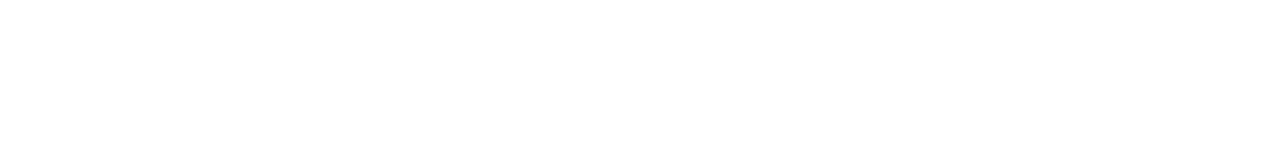
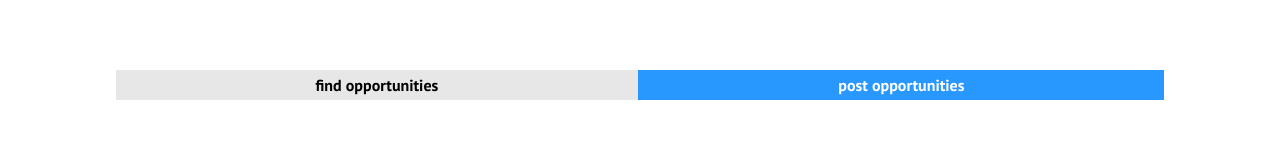
Before and after one commit to toktamm/V-OPP, a React (Create React App) app in the folder client/: page / in a window 1280 px wide. Shown: the part 410-570 px from the top of the page. Built offline with nearby package versions, Linux system fonts and the light colour scheme.

Commit message:
Add find/post buttons, routes to pages

```diff
--- a/client/src/App.js
+++ b/client/src/App.js
@@ -6,6 +6,8 @@
 import Home from "./components/pages/Home";
 import Login from "./components/pages/Login";
 import Register from "./components/pages/Register";
+import Findpage from "./components/pages/Findpage";
+import Postpage from "./components/pages/Postpage";
 
 import "./App.css";
 
@@ -55,6 +57,8 @@
           <Route path="/" exact component={Home} />
           <Route path="/login" component={Login} />
           <Route path="/register" component={Register} />
+          <Route path="/findpage" component={Findpage} />
+          <Route path="/postpage" component={Postpage} />
         </Switch>
       </Router>
     </>
--- /dev/null
+++ b/client/src/components/FindPost.css
@@ -0,0 +1,72 @@
+.findpost-container {
+  display: flex;
+  flex-direction: column;
+  align-items: center;
+  max-width: 1120px;
+  width: 100%;
+  margin: 0 auto;
+}
+
+.post-btn {
+  background-color: #2998fe;
+  border: none;
+  color: white;
+  padding: 5px 200px;
+  text-align: center;
+  text-decoration: none;
+  display: inline-block;
+  font-size: 16px;
+  cursor: pointer;
+}
+.find-btn {
+  background-color: #e7e7e7;
+  border: none;
+  color: black;
+  padding: 5px 200px;
+  text-align: center;
+  text-decoration: none;
+  display: inline-block;
+  font-size: 16px;
+  cursor: pointer;
+}
+
+.btn-container {
+  display: flex;
+  flex-direction: row;
+  margin: auto;
+  position: relative;
+}
+
+/* .posts__wrapper {
+  position: relative;
+  margin: 50px 0 45px;
+}
+
+.posts__items {
+  margin-bottom: 24px;
+}
+
+.posts__item {
+  display: flex;
+  flex: 1;
+  margin: 0 1rem;
+  border-radius: 10px;
+}
+
+.posts__item__link {
+  display: flex;
+  flex-flow: column;
+  width: 100%;
+  box-shadow: 0 6px 20px rgba(56, 125, 255, 0.17);
+  -webkit-filter: drop-shadow(0 6px 20px rgba(56, 125, 255, 0.017));
+  filter: drop-shadow(0 6px 20px rgba(56, 125, 255, 0.017));
+  border-radius: 10px;
+  overflow: hidden;
+  text-decoration: none;
+}
+
+.posts__item__pic-wrap {
+  position: relative;
+  width: 100%;
+  overflow: hidden;
+}*/
--- /dev/null
+++ b/client/src/components/FindPost.js
@@ -0,0 +1,21 @@
+import React from "react";
+import { Link } from "react-router-dom";
+import "../App.css";
+import "./FindPost.css";
+
+function FindPost() {
+  return (
+    <div className="findpost-container">
+      <span className="btn-container">
+        <Link to="/findpage" className="">
+          <button className="find-btn">find opportunities</button>
+        </Link>
+        <Link to="/postpage" className="">
+          <button className="post-btn">post opportunities</button>
+        </Link>
+      </span>
+    </div>
+  );
+}
+
+export default FindPost;
--- /dev/null
+++ b/client/src/components/pages/Findpage.js
@@ -0,0 +1,6 @@
+import React from "react";
+import "../../App.css";
+
+export default function Findpage() {
+  return <h1 className="findpage">FIND OPPORTUNITIES</h1>;
+}
--- a/client/src/components/pages/Home.js
+++ b/client/src/components/pages/Home.js
@@ -1,4 +1,5 @@
 import "../../App.css";
+import FindPost from "../FindPost";
 import HeroSection from "../HeroSection";
 import Posts from "../Posts";
 
@@ -6,6 +7,7 @@
   return (
     <>
       <HeroSection />
+      <FindPost />
       <Posts />
     </>
   );
--- /dev/null
+++ b/client/src/components/pages/Postpage.js
@@ -0,0 +1,6 @@
+import React from "react";
+import "../../App.css";
+
+export default function Postpage() {
+  return <h1 className="postpage">POST OPPORTUNITIES</h1>;
+}
```
